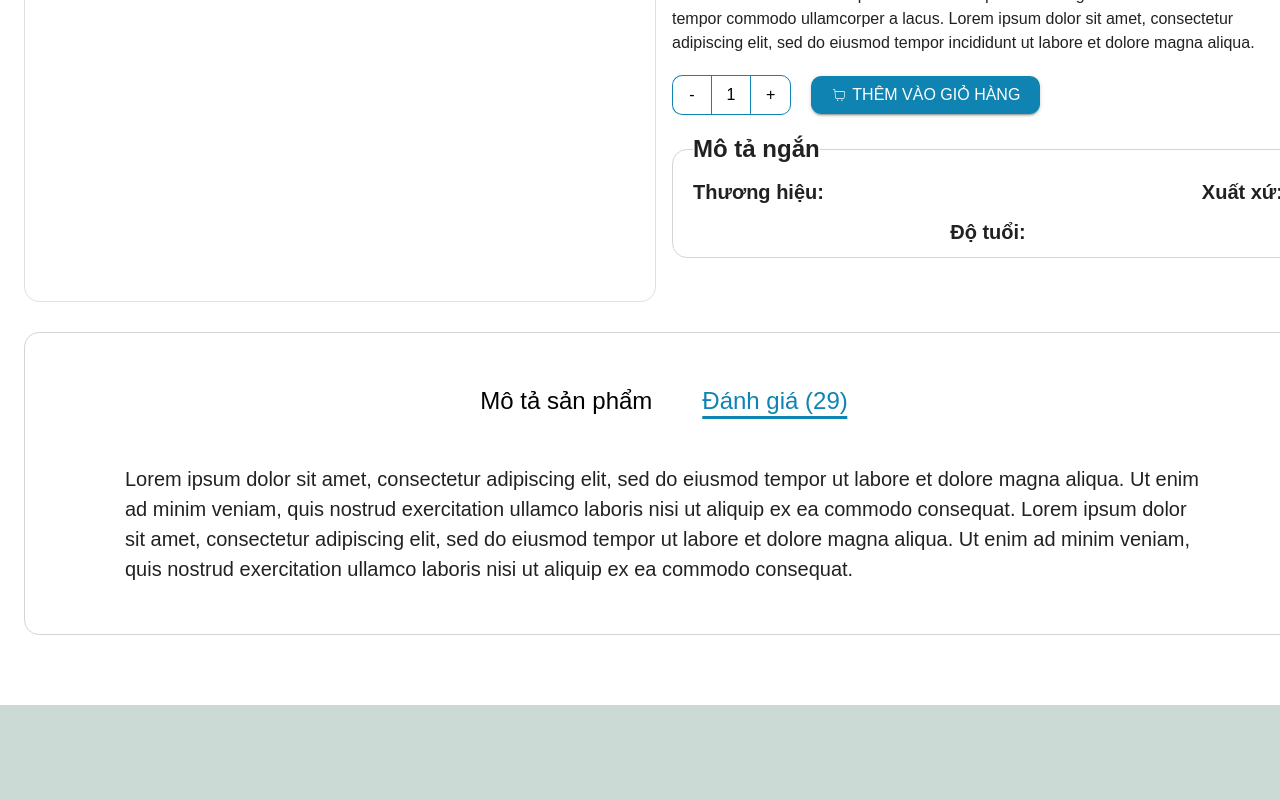
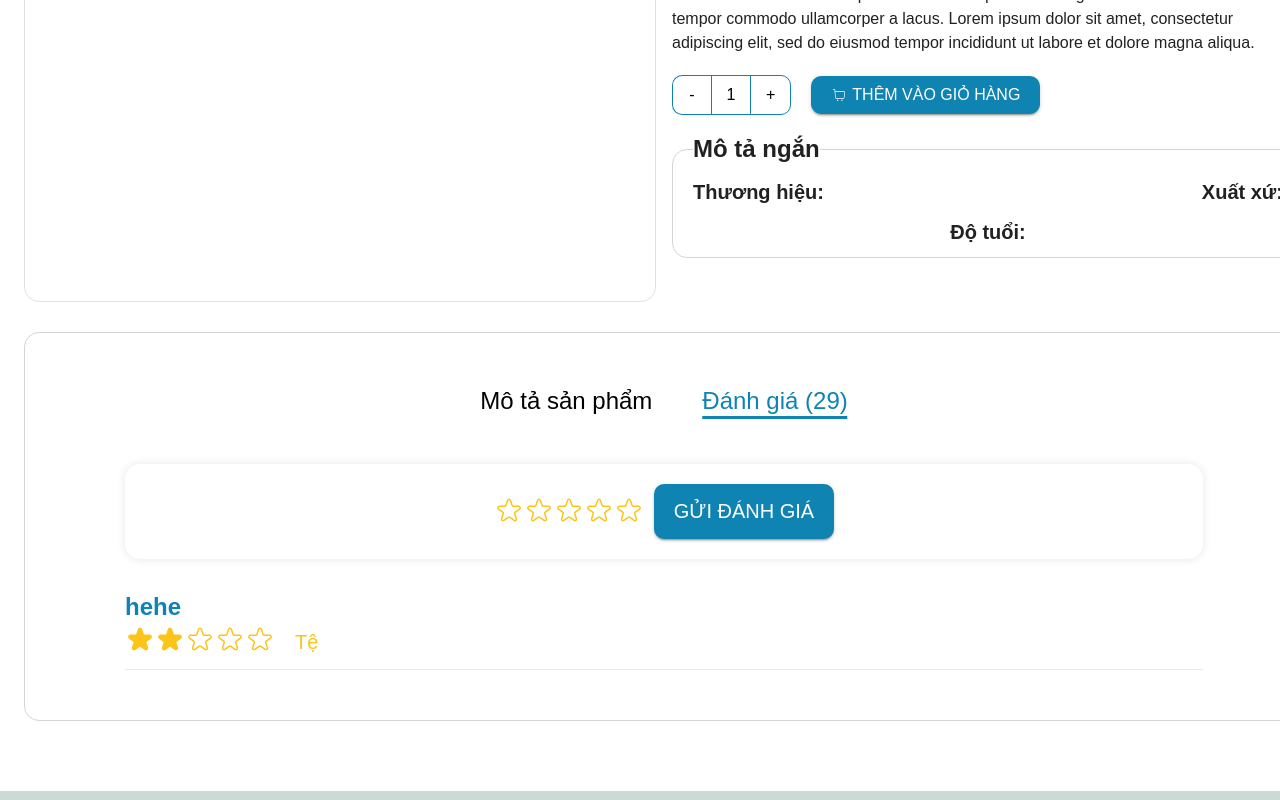
Before and after one commit to hoapooh/milk-magic-haven, a React (Create React App) app in the folder client/: page /detail/1 in a window 1280 px wide. Both pictures are taken after a click on the link "Đánh giá (29)". Shown: the part 403-1203 px from the top of the page. Built offline with nearby package versions, Linux system fonts and the light colour scheme; no server answers; a web font is replaced by a local one.

Commit message:
Update Review Products

```diff
--- a/client/src/pages/Blog/Blog.js
+++ b/client/src/pages/Blog/Blog.js
@@ -1,4 +1,4 @@
-import React, { useDebugValue, useEffect, useState } from "react";
+import React, { useEffect, useState } from "react";
 import "./Blog.scss";
 import Breadcrumb from "../../components/Breadcrumb/Breadcrumb";
 import { Container, Grid } from "@mui/material";
--- a/client/src/pages/ProductDetail/ProductDetail.js
+++ b/client/src/pages/ProductDetail/ProductDetail.js
@@ -19,6 +19,7 @@
 import { useParams } from "react-router-dom";
 import { useCart } from "../../components/Context/CartContext/CartContext";
 import { toast } from "react-toastify";
+import StarRating from "./StarRating";
 import "react-toastify/dist/ReactToastify.css";
 
 export default function ProductPage() {
@@ -26,7 +27,10 @@
 	const { id } = useParams();
 	const baseURL = `${MainAPI}/product/get-product-by-id/${id}`;
 	const [product, setProduct] = useState({});
-	const username = localStorage.getItem("username");
+	const username = JSON.parse(localStorage.getItem("username"));
+	const [rating, setRating] = useState(0);
+
+	console.log(product);
 
 	useEffect(() => {
 		const fetchAPI = () => {
@@ -67,6 +71,123 @@
 	const handleReviewClick = () => {
 		setActiveSection(activeSection === "review" ? null : "review");
 	};
+
+	const Star = ({ rating }) => {
+		let comment = "";
+		if (rating === 1) {
+			comment = "Rất tệ";
+		} else if (rating === 2) {
+			comment = "Tệ";
+		} else if (rating === 3) {
+			comment = "Ổn";
+		} else if (rating === 4) {
+			comment = "Tốt";
+		} else if (rating === 5) {
+			comment = "Tuyệt vời";
+		}
+
+		// Tạo một mảng từ 0 đến 4 (đại diện cho 5 ngôi sao)
+		const stars = Array.from({ length: 5 }, (_, index) => {
+			// Nếu index nhỏ hơn rating, ngôi sao sẽ có màu, ngược lại sẽ không có màu
+			const fill = index < rating ? "#fcc419" : "none";
+			// Render SVG hoặc một component tương tự cho mỗi ngôi sao
+			return (
+				<svg
+					xmlns="http://www.w3.org/2000/svg"
+					viewBox="0 0 20 20"
+					key={index}
+					// Change only fill property is enough to change the color of the star
+					fill={fill}
+					stroke={"#fcc419"}
+					style={{
+						width: "30px",
+						height: "30px",
+					}}
+				>
+					<path
+						strokeLinecap="round"
+						strokeLinejoin="round"
+						strokeWidth="{2}"
+						d="M9.049 2.927c.3-.921 1.603-.921 1.902 0l1.07 3.292a1 1 0 00.95.69h3.462c.969 0 1.371 1.24.588 1.81l-2.8 2.034a1 1 0 00-.364 1.118l1.07 3.292c.3.921-.755 1.688-1.54 1.118l-2.8-2.034a1 1 0 00-1.175 0l-2.8 2.034c-.784.57-1.838-.197-1.539-1.118l1.07-3.292a1 1 0 00-.364-1.118L2.98 8.72c-.783-.57-.38-1.81.588-1.81h3.461a1 1 0 00.951-.69l1.07-3.292z"
+					/>
+				</svg>
+			);
+		});
+		return (
+			<div style={{ display: "flex", alignItems: "center", gap: "20px" }}>
+				<span>{stars}</span>{" "}
+				<span style={{ fontSize: "2rem", color: "#fcc419" }}>
+					{comment}
+				</span>
+			</div>
+		);
+	};
+
+	async function handleReview() {
+		// Địa chỉ của API endpoint
+		const apiUrl = `${MainAPI}/user/review-product`;
+
+		if (rating === 0) {
+			toast.warn("Vui lòng đánh giá ít nhất 1 sao!", {
+				position: "top-right",
+				autoClose: 1500,
+				hideProgressBar: false,
+				closeOnClick: true,
+				pauseOnHover: true,
+				draggable: true,
+				progress: undefined,
+			});
+			return;
+		}
+
+		try {
+			// Thực hiện fetch request
+			const response = await fetch(apiUrl, {
+				method: "POST", // Phương thức HTTP
+				headers: {
+					"Content-Type": "application/json",
+					"x-access-token": localStorage.getItem("accessToken"),
+				},
+				body: JSON.stringify({
+					user_id: username.user_id,
+					product_id: product.product_id,
+					rating: rating,
+				}), // Dữ liệu được gửi trong request
+			});
+
+			// Chuyển đổi response sang dạng JSON
+			const result = await response.json();
+			console.log(result);
+
+			// Xử lý kết quả
+			if (response.ok) {
+				toast.success("Đánh giá thành công!", {
+					position: "top-right",
+					autoClose: 1500,
+					hideProgressBar: false,
+					closeOnClick: true,
+					pauseOnHover: true,
+					draggable: true,
+					progress: undefined,
+				});
+			} else {
+				toast.error("Đánh giá thất bại! Vui lòng thử lại.", {
+					position: "top-right",
+					autoClose: 1500,
+					hideProgressBar: false,
+					closeOnClick: true,
+					pauseOnHover: true,
+					draggable: true,
+					progress: undefined,
+				});
+				console.error("Failed to add review:", result.message);
+			}
+		} catch (error) {
+			console.error("Error during fetch:", error);
+		}
+	}
+
+	console.log(product.product_id);
 
 	return (
 		<>
@@ -395,19 +516,64 @@
 											: "none",
 								}}
 							>
-								<Typography component={"p"} fontSize={"2rem"}>
-									Lorem ipsum dolor sit amet, consectetur
-									adipiscing elit, sed do eiusmod tempor ut
-									labore et dolore magna aliqua. Ut enim ad
-									minim veniam, quis nostrud exercitation
-									ullamco laboris nisi ut aliquip ex ea
-									commodo consequat. Lorem ipsum dolor sit
-									amet, consectetur adipiscing elit, sed do
-									eiusmod tempor ut labore et dolore magna
-									aliqua. Ut enim ad minim veniam, quis
-									nostrud exercitation ullamco laboris nisi ut
-									aliquip ex ea commodo consequat.
+								<Typography
+									component={"div"}
+									fontSize={"2rem"}
+									sx={{
+										display: "flex",
+										alignItems: "center",
+										justifyContent: "center",
+										gap: "10px",
+										padding: "20px 0",
+										borderRadius: "15px",
+										boxShadow:
+											"0 0 10px 0 rgba(0, 0, 0, 0.1)",
+									}}
+								>
+									<StarRating
+										maxRating={5}
+										messages={[
+											"Rất tệ",
+											"Tệ",
+											"Ổn",
+											"Tốt",
+											"Tuyệt vời",
+										]}
+										rating={rating}
+										setRating={setRating}
+									/>
+									<Button
+										type="submit"
+										variant="contained"
+										size="large"
+										style={{
+											backgroundColor: "#0f83b2",
+											fontSize: "2rem",
+											padding: "10px 20px",
+											borderRadius: "10px",
+										}}
+										onClick={handleReview}
+									>
+										Gửi đánh giá
+									</Button>
 								</Typography>
+								<Box
+									sx={{
+										marginTop: "20px",
+										borderBottom: "1px solid #EAEAEA",
+										padding: "10px 0",
+									}}
+								>
+									<Typography
+										component={"p"}
+										fontSize={"2.4rem"}
+										color={"#0F83B2"}
+										fontWeight={"bold"}
+									>
+										hehe
+									</Typography>
+									<Star rating={2} />
+								</Box>
 							</Box>
 						</Box>
 					</div>
--- /dev/null
+++ b/client/src/pages/ProductDetail/StarRating.js
@@ -0,0 +1,118 @@
+import { useState } from "react";
+import PropTypes from "prop-types";
+
+// const containerStyle = {
+// 	display: "flex",
+// 	alignItems: "center",
+// 	gap: "16px",
+// };
+
+const starContainerStyle = {
+	display: "flex",
+};
+
+// PropType is used to validate the type of the props
+// If the type is not matched then it will throw an error
+StarRating.propTypes = {
+	maxRating: PropTypes.number,
+	color: PropTypes.string,
+	size: PropTypes.number,
+	className: PropTypes.string,
+	messages: PropTypes.array,
+	defaultRating: PropTypes.number,
+	rating: PropTypes.number,
+	setRating: PropTypes.func,
+	onSetRating: PropTypes.func,
+};
+
+// maxRating use to set the maximum rating value
+// default value can be set if there is no value passed
+export default function StarRating({
+	maxRating = 5,
+	color = "#fcc419",
+	size = 30,
+	className = "",
+	messages = [],
+	defaultRating = 0,
+	rating,
+	setRating,
+	onSetRating,
+}) {
+	const [tempRating, setTempRating] = useState(0);
+
+	// Use to set the Ratin Star value
+	function handleRating(rating) {
+		setRating(rating);
+		onSetRating && onSetRating(rating);
+	}
+
+	const textStyle = {
+		lineHeight: "1",
+		margin: "0",
+		color,
+		fontSize: `${size / 1.5}px`,
+		textAlign: "center",
+	};
+
+	// If there is a tempRating exist (only when hover on the star)
+	// then use tempRating value to show the rating value
+	// otherwise use rating value (default value)
+	return (
+		<div>
+			<p style={textStyle}>
+				{messages.length === maxRating
+					? messages[tempRating ? tempRating - 1 : rating - 1]
+					: tempRating || rating || 0}
+			</p>
+			<div style={starContainerStyle}>
+				{Array.from({ length: maxRating }, (_, i) => (
+					<Star
+						key={i}
+						full={tempRating ? tempRating > i : rating > i}
+						onRate={() => handleRating(i + 1)}
+						onHoverIn={() => setTempRating(i + 1)}
+						onHoverOut={() => setTempRating(0)}
+						color={color}
+						size={size}
+					/>
+				))}
+			</div>
+		</div>
+	);
+}
+
+// onRate use to set the rating value
+function Star({ onRate, full, onHoverIn, onHoverOut, color, size }) {
+	// Style of Star component
+	const starStyle = {
+		display: "block",
+		width: `${size}px`,
+		height: `${size}px`,
+		cursor: "pointer",
+	};
+	return (
+		// onMouseEnter and onMouseLeave can be used to change the color of the star
+		<span
+			role="button"
+			style={starStyle}
+			onClick={onRate}
+			onMouseEnter={onHoverIn}
+			onMouseLeave={onHoverOut}
+		>
+			<svg
+				xmlns="http://www.w3.org/2000/svg"
+				viewBox="0 0 20 20"
+				// Change only fill property is enough to change the color of the star
+				fill={full ? color : "none"}
+				stroke={color}
+			>
+				<path
+					strokeLinecap="round"
+					strokeLinejoin="round"
+					strokeWidth="{2}"
+					d="M9.049 2.927c.3-.921 1.603-.921 1.902 0l1.07 3.292a1 1 0 00.95.69h3.462c.969 0 1.371 1.24.588 1.81l-2.8 2.034a1 1 0 00-.364 1.118l1.07 3.292c.3.921-.755 1.688-1.54 1.118l-2.8-2.034a1 1 0 00-1.175 0l-2.8 2.034c-.784.57-1.838-.197-1.539-1.118l1.07-3.292a1 1 0 00-.364-1.118L2.98 8.72c-.783-.57-.38-1.81.588-1.81h3.461a1 1 0 00.951-.69l1.07-3.292z"
+				/>
+			</svg>
+		</span>
+	);
+}
--- a/client/src/pages/Shop/ViewProduct/ListCard.js
+++ b/client/src/pages/Shop/ViewProduct/ListCard.js
@@ -36,8 +36,9 @@
 									<CardMedia
 										component="img"
 										image={product.image_url}
-										alt="Milk product"
+										alt={product.product_name}
 										style={{ width: "120px" }}
+										loading="lazy"
 									/>
 								</Box>
 							</Grid>
```
Also changed, not shown: client/src/pages/Staff/ManageProduct/ManageProduct.js (+79 -37 lines), 2 other files (tests, documents, lock files or other folders).
